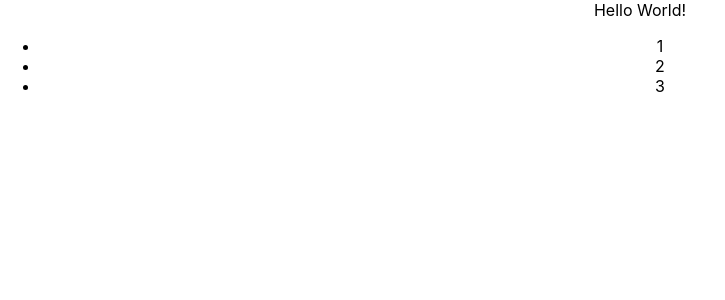
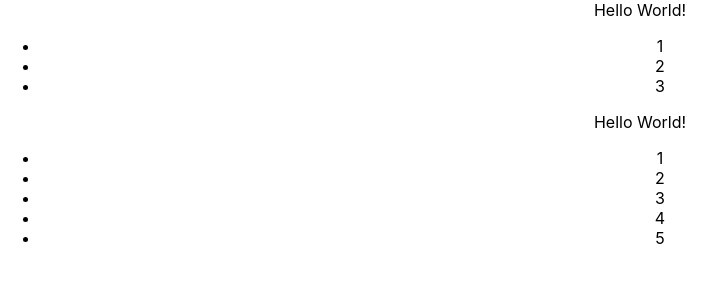
Before and after one commit to Yurik-00007/Git_test, a React (Create React App) app: page / in a window 1280 px wide. Shown: the top 300 px of the page, without its empty margins (0-725 px from the left). Built offline with nearby package versions, Linux system fonts and the light colour scheme.

Commit message:
add hello and list

```diff
--- a/src/App.tsx
+++ b/src/App.tsx
@@ -10,6 +10,14 @@
         <li>2</li>
         <li>3</li>
       </ul>
+      Hello World!
+      <ul>
+        <li>1</li>
+        <li>2</li>
+        <li>3</li>
+        <li>4</li>
+        <li>5</li>
+      </ul>
     </div>
   );
 }
```
